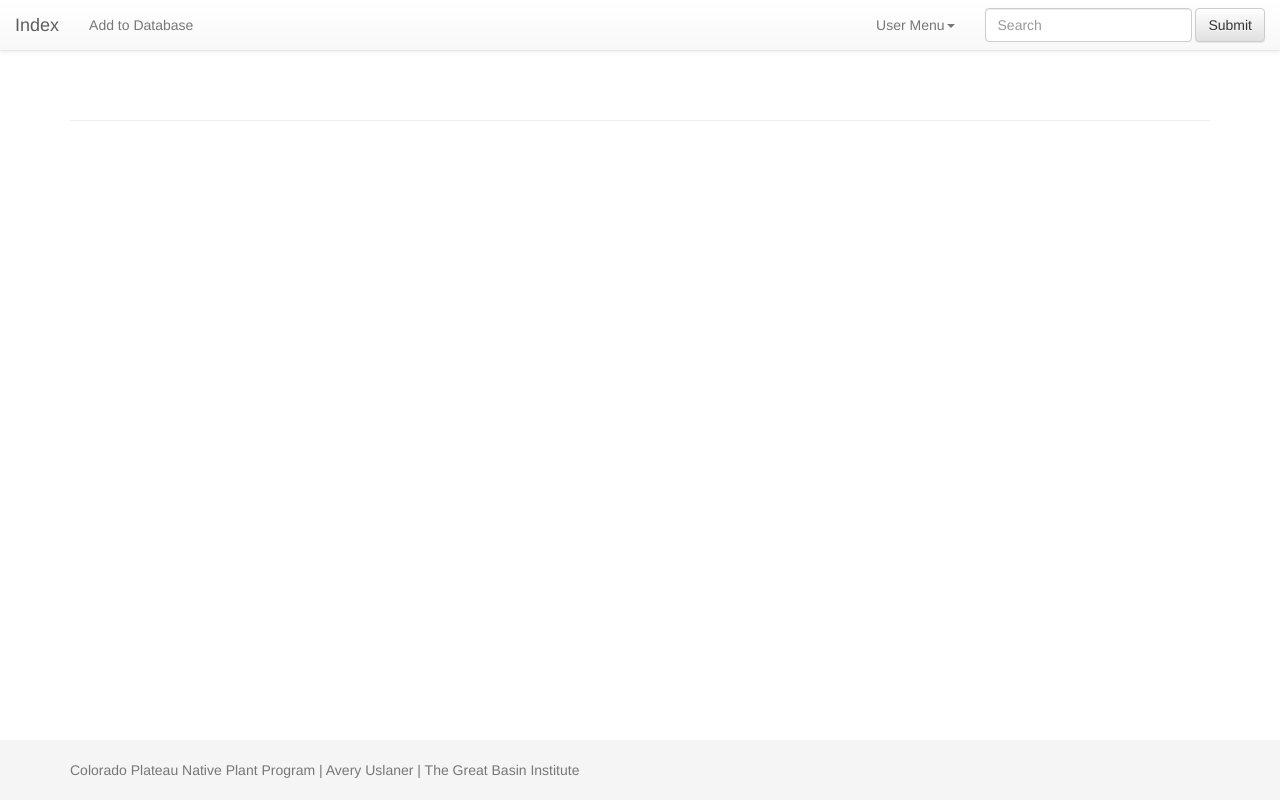
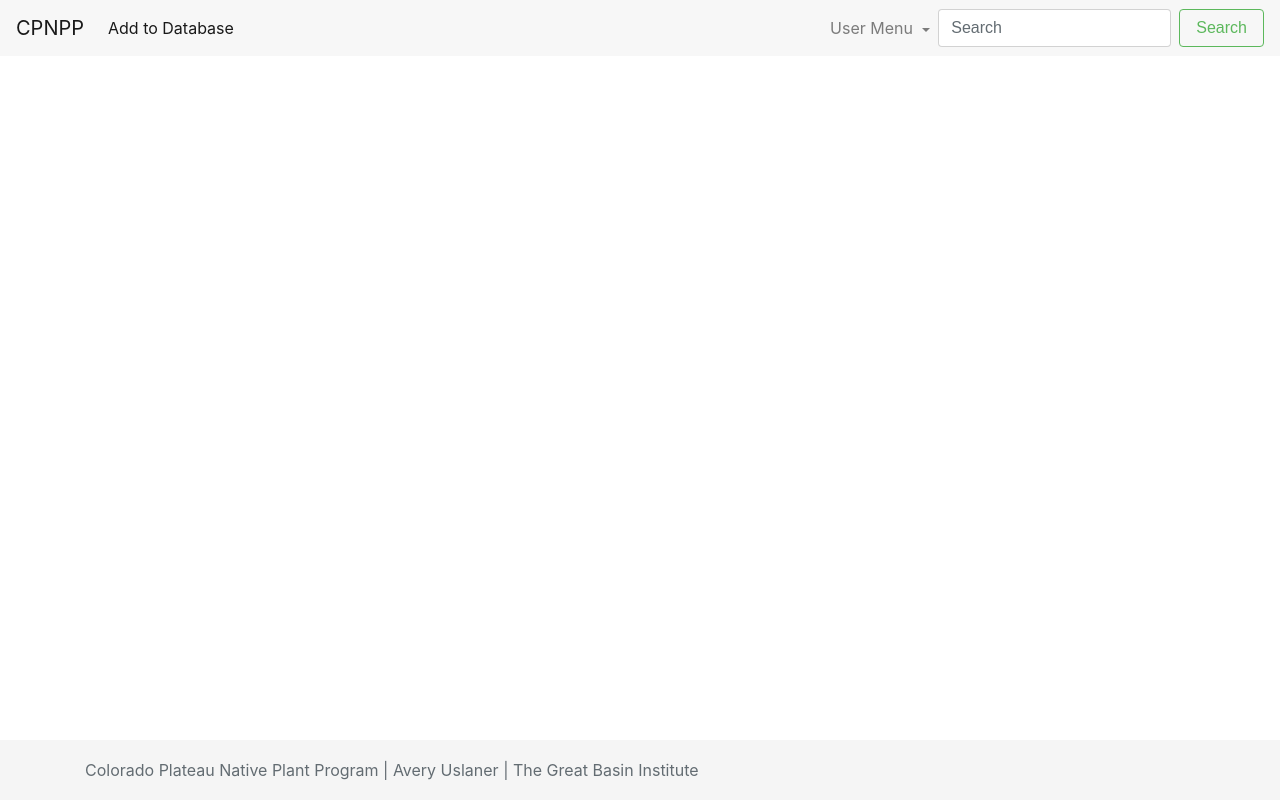
Before and after one commit to TechnoConserve/seed_database, a Flask app: page /releases in a window 1280 px wide. Run offline with Flask 2, Linux system fonts and the light colour scheme; parts of the project's set-up code (start-up, migrations or seed data) failed here and were passed over; some libraries are stand-ins or nearby versions.

Commit message:
Restyled layout and sign in form with bootstrap 4 alpha v6

```diff
--- a/templates/layout.html
+++ b/templates/layout.html
@@ -8,67 +8,55 @@
 		<meta name="robots" content="noindex">
         <!-- Custom CSS for sticky footer -->
         <link rel="stylesheet" type="text/css" href="{{ url_for('static', filename='css/sticky-footer.css') }}">
-		<!-- Latest compiled and minified CSS -->
-        <link rel="stylesheet" href="https://maxcdn.bootstrapcdn.com/bootstrap/3.3.7/css/bootstrap.min.css"
-      integrity="sha384-BVYiiSIFeK1dGmJRAkycuHAHRg32OmUcww7on3RYdg4Va+PmSTsz/K68vbdEjh4u" crossorigin="anonymous">
 
-        <!-- Optional theme -->
-        <link rel="stylesheet" href="https://maxcdn.bootstrapcdn.com/bootstrap/3.3.7/css/bootstrap-theme.min.css"
-              integrity="sha384-rHyoN1iRsVXV4nD0JutlnGaslCJuC7uwjduW9SVrLvRYooPp2bWYgmgJQIXwl/Sp"
-              crossorigin="anonymous">
+        <link rel="stylesheet" href="https://maxcdn.bootstrapcdn.com/bootstrap/4.0.0-alpha.6/css/bootstrap.min.css" integrity="sha384-rwoIResjU2yc3z8GV/NPeZWAv56rSmLldC3R/AZzGRnGxQQKnKkoFVhFQhNUwEyJ" crossorigin="anonymous">
 
-        <script src="https://code.jquery.com/jquery-3.2.1.min.js"
-                integrity="sha256-hwg4gsxgFZhOsEEamdOYGBf13FyQuiTwlAQgxVSNgt4=" crossorigin="anonymous"></script>
-
-        <!-- Latest compiled and minified JavaScript -->
-        <script src="https://maxcdn.bootstrapcdn.com/bootstrap/3.3.7/js/bootstrap.min.js"
-                integrity="sha384-Tc5IQib027qvyjSMfHjOMaLkfuWVxZxUPnCJA7l2mCWNIpG9mGCD8wGNIcPD7Txa"
-                crossorigin="anonymous"></script>
-		{% block extra_head %}
-        {% endblock %}
-		{% block extra_scripts %}
-        {% endblock %}
+        {% block extra_head %}{% endblock %}
 	</head>
 
 	<body>
-		<nav class="navbar navbar-default navbar-static-top" role="navigation">
-			<div class="container-fluid">
-				<div class="navbar-header">
-					<a class="navbar-brand" href="{{ url_for('display') }}">Index</a>
-				</div>
-				<div class="navbar-collapse collapse">
-					<ul class="nav navbar-nav">
-							<li><a href="{{ url_for('add') }}">Add to Database</a></li>
-					</ul>
-                    <form action="{{ url_for('display') }}" class="navbar-form navbar-right" id="search-form" method="get" role="search">
-                        <div class="form-group">
-                            <input class="form-control" name="q" placeholder="Search" type="text" value="{% if search %}{{ search }}{% endif %}">
-                        </div>
-                        <button type="submit" class="btn btn-default">Submit</button>
-                    </form>
-                    <ul class="nav navbar-nav navbar-right">
-                        <li class="dropdown">
-                            <a href="#" class="dropdown-toggle" data-toggle="dropdown" role="button" aria-haspopup="true" aria-expanded="false">
-                                User Menu<span class="caret"></span></a>
-                            <ul class="dropdown-menu">
-                                {% if current_user.is_authenticated %}
-                                    <li><a href="{{ url_for('security.change') }}">Change Password</a> </li>
-                                    <li role="separator" class="divider"></li>
-                                    <li><a href="{{ url_for('security.logout') }}">Log Out</a> </li>
-                                {% else %}
-                                    <li><a href="{{ url_for('security.login') }}">Log In</a> </li>
-                                    <li><a href="{{ url_for('security.register') }}">Register</a></li>
-                                    <li role="separator" class="divider"></li>
-                                    <li><a href="{{ url_for('security.forgot_password') }}">Forgot Password?</a> </li>
-                                {% endif %}
-                            </ul>
+        {% block nav %}
+		<nav class="navbar navbar-toggleable-md navbar-light bg-faded">
+            <button class="navbar-toggler navbar-toggler-right" type="button" data-toggle="collapse" data-target="#navbarNavDropdown" aria-controls="navbarNavDropdown" aria-expanded="false" aria-label="Toggle Navigation">
+                <span class="navbar-toggle-icon"></span>
+            </button>
+            <a class="navbar-brand" href="{{ url_for('display') }}">CPNPP</a>
+            <div class="collapse navbar-collapse" id="navbarNavDropdown">
+                <ul class="navbar-nav">
+                    <li class="nav-item active">
+                        <a class="nav-link" href="{{ url_for('add') }}">Add to Database</a>
                     </li>
                 </ul>
+                <ul class="navbar-nav ml-auto">
+                    <li class="nav-item dropdown">
+                        <a class="nav-link dropdown-toggle" href="#" id="navbarDropdownMenuLink" data-toggle="dropdown" aria-haspopup="true" aria-expanded="false">
+                            User Menu
+                        </a>
+                        <div class="dropdown-menu" aria-labelledby="navbarDropdownMenuLink">
+                            {% if current_user.is_authenticated %}
+                                <a class="dropdown-item" href="{{ url_for('security.change') }}">Change Password</a>
+                                <div class="dropdown-divider"></div>
+                                <a class="dropdown-item" href="{{ url_for('security.logout') }}">Log Out</a>
+                            {% else %}
+                                <a class="dropdown-item" href="{{ url_for('security.login') }}">Log In</a>
+                                <a class="dropdown-item" href="{{ url_for('security.register') }}">Register</a>
+                                <div class="dropdown-divider"></div>
+                                <a class="dropdown-item" href="{{ url_for('security.forgot_password') }}">Forgot Password?</a>
+                            {% endif %}
                         </div>
+                    </li>
+                </ul>
+
+                <form class="form-inline my-2 my-lg-0">
+                    <input class="form-control mr-sm-2" name="q" placeholder="Search" type="text" value="{% if search %}{{ search }}{% endif %}">
+                    <button class="btn btn-outline-success my-2 my-sm-0" type="submit">Search</button>
+                </form>
             </div>
         </nav>
+        {% endblock %}
 
 		<div class="container">
+            <div class="mt-3">
                 {% for category, message in get_flashed_messages(with_categories=true) %}
                     <div class="alert alert-{{ category }} alert-dismissable">
                         <button type="button" class="close" data-dismiss="alert" aria-hidden="true">&times;</button>
@@ -76,20 +64,27 @@
                     </div>
                 {% endfor %}
 
-			{% block page_header %}
                 <div class="page-header">
                     <h1>{% block content_title %}{% endblock %}</h1>
                     <h5>{% block content_subtitle %}{% endblock %}</h5>
                 </div>
-			{% endblock %}
 
                 {% block content %}{% endblock %}
             </div>
+		</div>
 
+        {% block footer %}
 		<footer class="footer">
 			<div class="container">
-				<span class="text-muted text-center">Colorado Plateau Native Plant Program | Avery Uslaner | The Great Basin Institute</span>
+				<span class="text-muted">Colorado Plateau Native Plant Program | Avery Uslaner | The Great Basin Institute</span>
 			</div>
 		</footer>
+        {% endblock %}
+
+        <script src="https://code.jquery.com/jquery-3.1.1.slim.min.js" integrity="sha384-A7FZj7v+d/sdmMqp/nOQwliLvUsJfDHW+k9Omg/a/EheAdgtzNs3hpfag6Ed950n" crossorigin="anonymous"></script>
+        <script src="https://cdnjs.cloudflare.com/ajax/libs/tether/1.4.0/js/tether.min.js" integrity="sha384-DztdAPBWPRXSA/3eYEEUWrWCy7G5KFbe8fFjk5JAIxUYHKkDx6Qin1DkWx51bBrb" crossorigin="anonymous"></script>
+        <script src="https://maxcdn.bootstrapcdn.com/bootstrap/4.0.0-alpha.6/js/bootstrap.min.js" integrity="sha384-vBWWzlZJ8ea9aCX4pEW3rVHjgjt7zpkNpZk+02D9phzyeVkE+jo0ieGizqPLForn" crossorigin="anonymous"></script>
+
+        {% block extra_scripts %}{% endblock %}
 	</body>
 </html>
```
Also changed, not shown: static/css/signin.css (added, +38 -0 lines), templates/security/_macros.html (+11 -9 lines), templates/security/login_user.html (+27 -10 lines). Lines whose indentation alone changed are shown as unchanged.
